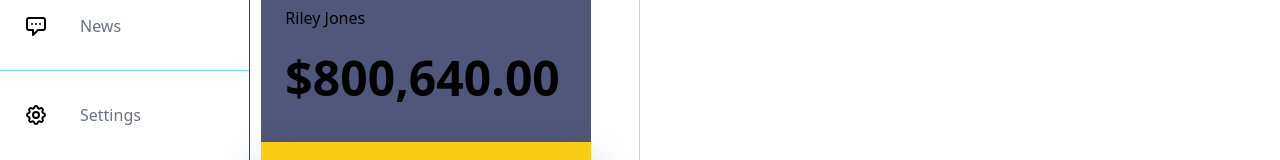
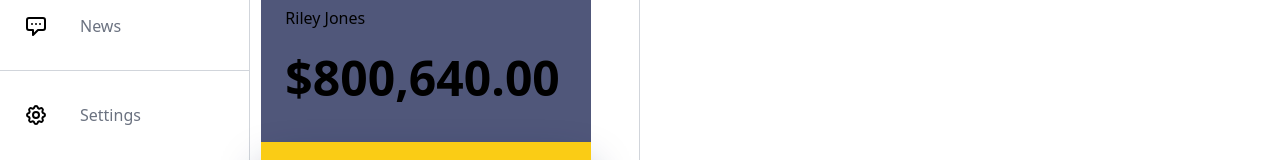
Before and after one commit to Cherrypick14/rad-tailwind, a React (Create React App) app: page / in a window 1280 px wide. Shown: the part 258-418 px from the top of the page. Built offline with nearby package versions, Linux system fonts and the light colour scheme.

Commit message:
change the border color

```diff
--- a/src/components/navbar/navbar.jsx
+++ b/src/components/navbar/navbar.jsx
@@ -5,12 +5,12 @@ import { activeNavItemState } from '../../atom/activetabstate';
 
 const Navbar = () => {
   return (
-    <nav className='col-span-2 border-r border-cyan-900 min-h-[90vh] w-[80px] xl:w-[250px] flex flex-col pt-8 items-start justify-between'>
+    <nav className='col-span-2 border-r border-gray-300 min-h-[90vh] w-[80px] xl:w-[250px] flex flex-col pt-8 items-start justify-between'>
      <div className='space-y-8 w-full mb-8'>
      { navLinks.slice(0,4).map((link)=>(
        <Navitem link={link} key={link.id}/>
      ))}
-     <div className='w-full border-t border-cyan-300'/>
+     <div className='w-full border-t border-gray-300'/>
        { navLinks.slice(4,6).map((link)=>(
        <Navitem link={link} key={link.id}/>
      ))}
```
